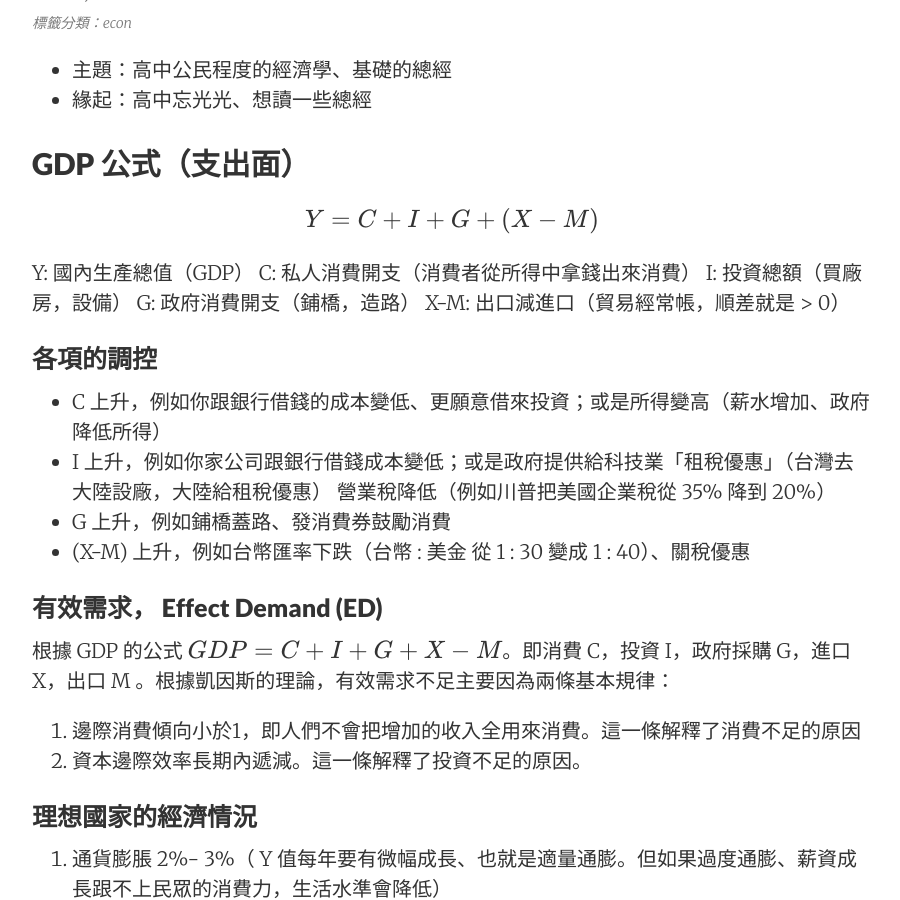
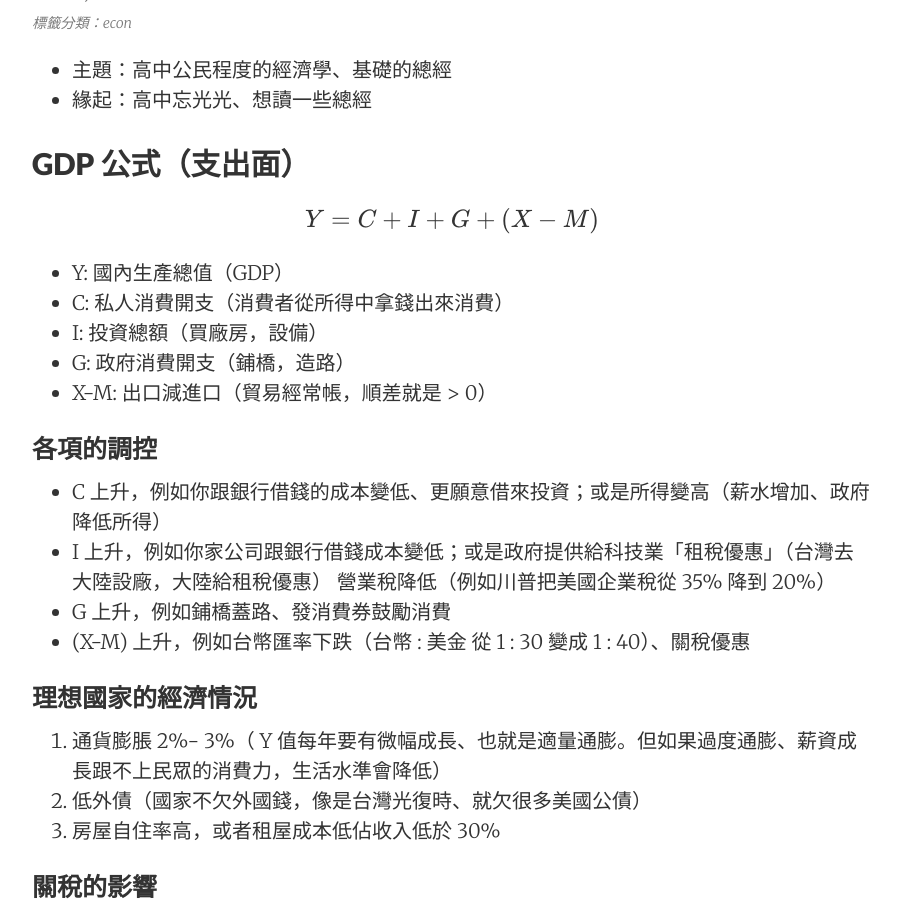
Before and after one commit to AdrianHsu/AdrianHsu.github.io, a Jekyll site: the page built from _posts/2018-12-17-macro.md, in a window 1280 px wide and 900 px high, scrolled down 347 px. Shown: the whole window, without its empty margins (188-1088 px from the left). Built offline with Jekyll 4.4.1, drawn with Linux system fonts in a browser that asks for light colours; nearby versions of some CDN libraries; formulas are drawn with MathJax 3; comment, search, counter and statistics services are not loaded; some of the changed text lies outside the part shown.

Commit message:
blog push

```diff
--- a/_posts/2018-12-17-macro.md
+++ b/_posts/2018-12-17-macro.md
@@ -15,11 +15,11 @@ categories:  econ
 
 $$Y= C+I+G+(X-M)$$
 
-Y: 國內生產總值（GDP）
-C: 私人消費開支（消費者從所得中拿錢出來消費）
-I: 投資總額（買廠房，設備）
-G: 政府消費開支（鋪橋，造路）
-X-M: 出口減進口（貿易經常帳，順差就是 > 0）
+* Y: 國內生產總值（GDP）
+* C: 私人消費開支（消費者從所得中拿錢出來消費）
+* I: 投資總額（買廠房，設備）
+* G: 政府消費開支（鋪橋，造路）
+* X-M: 出口減進口（貿易經常帳，順差就是 > 0）
 
 ### 各項的調控
 
@@ -28,11 +28,6 @@ X-M: 出口減進口（貿易經常帳，順差就是 > 0）
 * G 上升，例如鋪橋蓋路、發消費券鼓勵消費
 * (X-M) 上升，例如台幣匯率下跌（台幣 : 美金 從 1 : 30 變成 1 : 40）、關稅優惠
 
-### 有效需求， Effect Demand (ED)
-
-根據 GDP 的公式 $$GDP=C+I+G+X-M$$。即消費 C，投資 I，政府採購 G，進口 X，出口 M 。根據凱因斯的理論，有效需求不足主要因為兩條基本規律：
-1. 邊際消費傾向小於1，即人們不會把增加的收入全用來消費。這一條解釋了消費不足的原因
-2. 資本邊際效率長期內遞減。這一條解釋了投資不足的原因。
 
 ### 理想國家的經濟情況
 
@@ -152,9 +147,9 @@ CPI 告訴你現在的物價水平。經濟學家綜合幾萬種商品價格的
 
 
 
-##貨幣供應量
+## 貨幣供應量
 
-###M0, M1, M2
+### M0, M1, M2
 
 指在某一個特定時間點中，貨幣資產的總量。**貨幣供應量**有3個定義，分別是**M0（政府印的錢）**、**M1（我手上的錢）**及**M2（我投資出去的錢）**。
 
```
